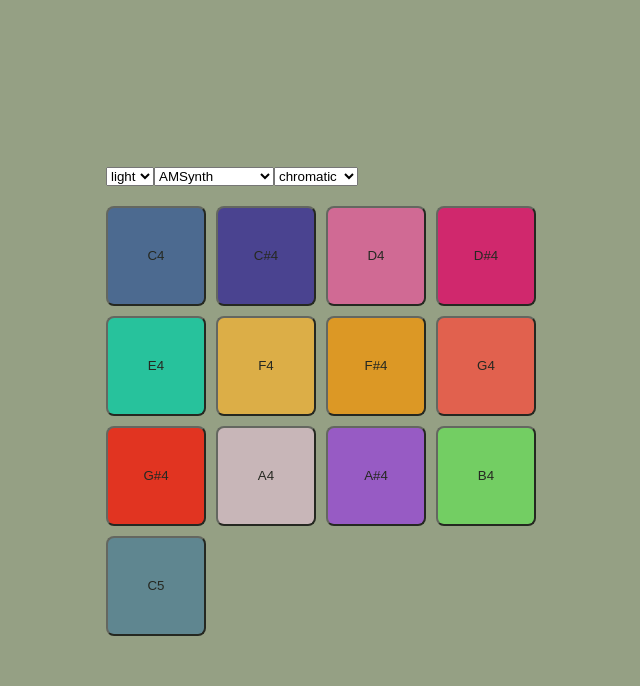
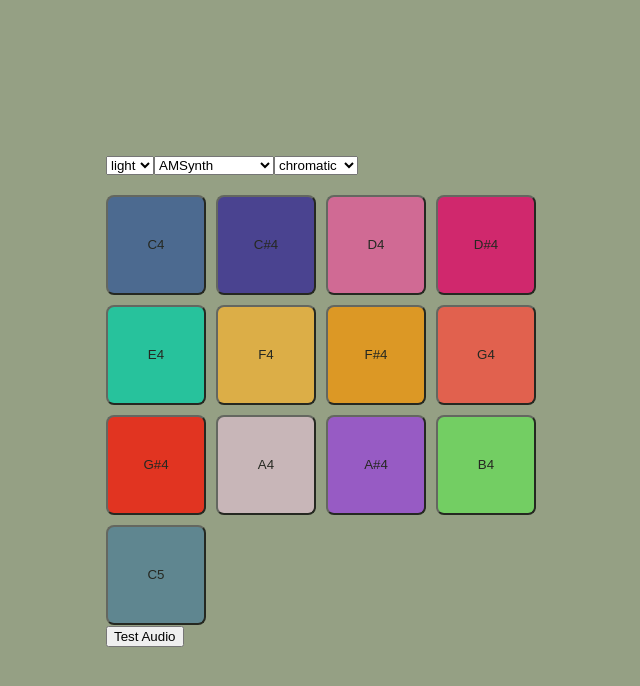
Before and after one commit to 8ctopotamus/react-music, a React (Create React App) app: page / in a window 1280 px wide. Shown: the top 686 px of the page, without its empty margins (319-959 px from the left). Built offline with nearby package versions, Linux system fonts and the light colour scheme.

Commit message:
added "test" button to play all notes in the scale using the current synth instrument

```diff
--- a/src/components/synth/index.js
+++ b/src/components/synth/index.js
@@ -1,6 +1,8 @@
 import React, {useEffect} from "react";
 import { useAppContext } from "../../context";
 import Pad from './pad';
+import TestButton from './testButton';
+import {now} from 'tone';
 
 const styles = {
     display: 'grid',
@@ -30,9 +32,18 @@ export default () => {
         }
     };
 
+    const playAll = () => {
+        for (let n = 0; n < state.scale.length; n++) {
+            synth.triggerAttackRelease(state.scale[n].note, '8n', now() + ( n * .25) );
+        }
+    }
+
     return (
+        <>
         <div style={styles}>
            {state.scale.map(note => <Pad {...note} playSound={playSound} key={note.letter} /> )}
         </div>
+        <TestButton playAll={playAll} />
+        </>
     )
 }
--- /dev/null
+++ b/src/components/synth/testButton.js
@@ -0,0 +1,7 @@
+import React from 'react';
+
+export default ({ playAll }) => {
+    return (
+        <button onClick={playAll}>Test Audio</button>
+    )
+}
```
